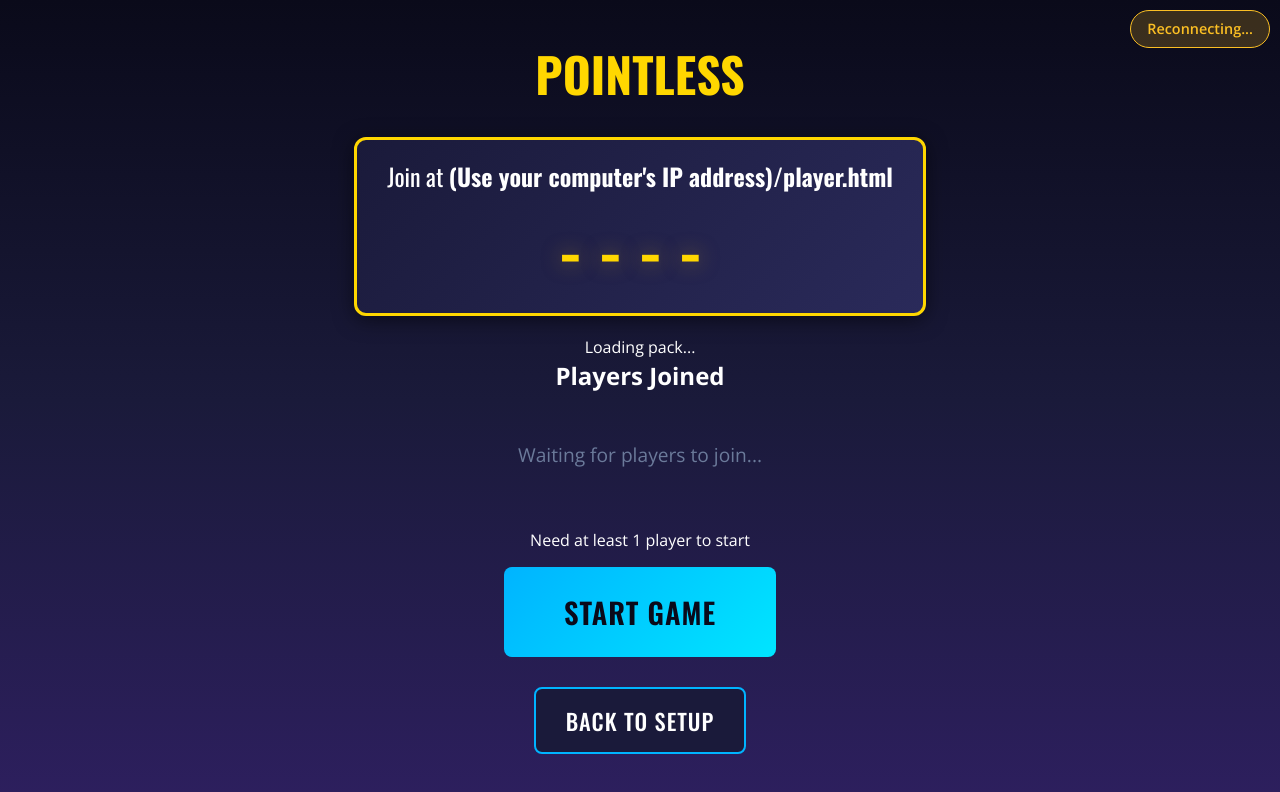
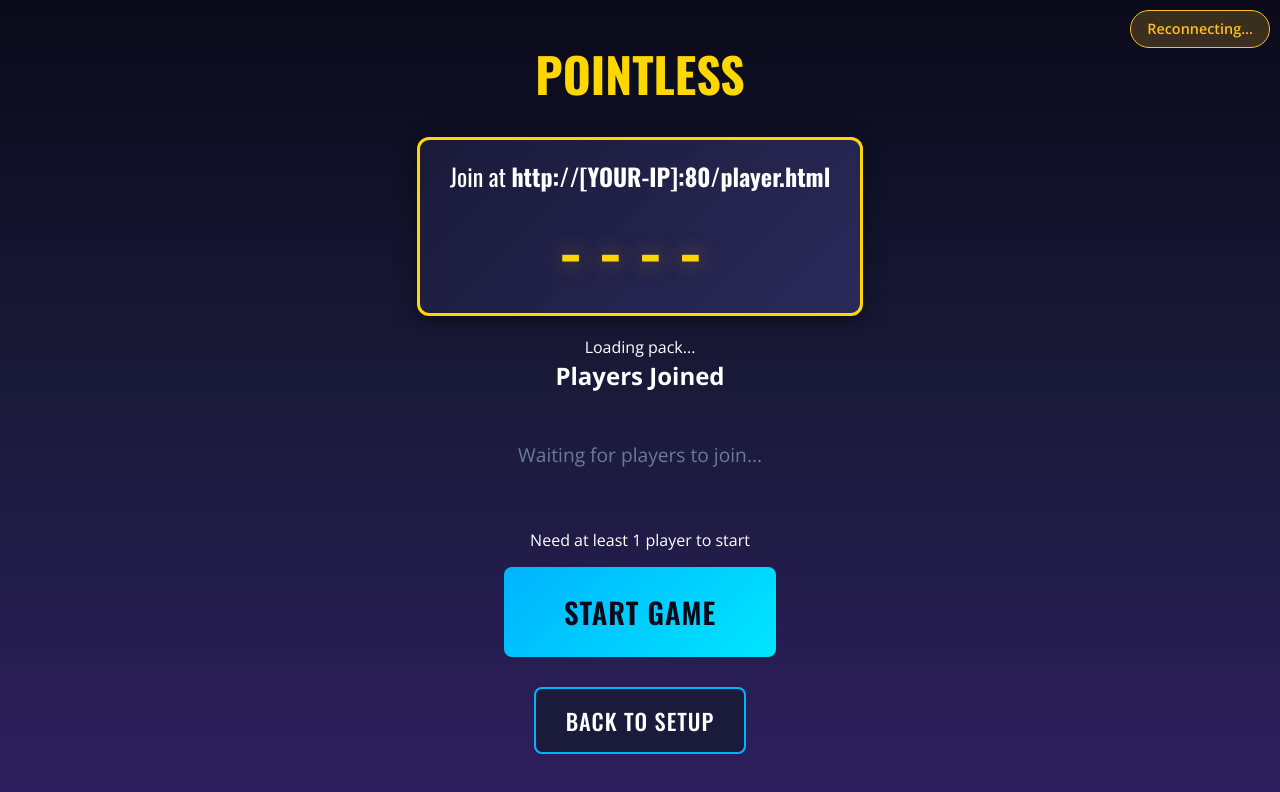
Before and after one commit to ssgjosh/pointless-quiz, a website: page host.html in a window 1280 px wide. Drawn offline with nearby package versions, Linux system fonts and the light colour scheme.

Commit message:
Fix join URL display and npm start to run WS server

```diff
--- a/host.html
+++ b/host.html
@@ -432,19 +432,22 @@
                     document.getElementById('pack-title').textContent = this.pack.title || this.pack.name || 'Quiz Pack';
                 }
 
-                // Set join URL - use production URL if on Vercel, otherwise show instructions
+                // Set join URL - detect environment and show appropriate URL
                 let joinUrl;
                 const hostname = window.location.hostname;
-                if (hostname === 'localhost' || hostname === '127.0.0.1' || hostname.startsWith('192.168.') || hostname.startsWith('10.')) {
-                    // Local development - show the network IP
-                    joinUrl = window.location.origin.replace('localhost', window.location.hostname) + '/player.html';
-                    // Add a note about LAN access
-                    const joinUrlEl = document.getElementById('join-url');
-                    if (joinUrlEl && hostname === 'localhost') {
-                        joinUrl = '(Use your computer\'s IP address)/player.html';
-                    }
+                const isLocalhost = hostname === 'localhost' || hostname === '127.0.0.1';
+                const isLanIp = hostname.startsWith('192.168.') || hostname.startsWith('10.') || hostname.match(/^172\.(1[6-9]|2[0-9]|3[01])\./);
+
+                if (isLocalhost) {
+                    // On localhost - phones can't reach this, show warning
+                    joinUrl = `http://[YOUR-IP]:${window.location.port || 80}/player.html`;
+                    // Try to detect if we're in production (Vercel sets certain headers)
+                    console.warn('Running on localhost - phones need your LAN IP to connect.');
+                } else if (isLanIp) {
+                    // On LAN IP - this is what phones can use
+                    joinUrl = window.location.origin + '/player.html';
                 } else {
-                    // Production - use origin
+                    // Production - use origin (works for Vercel, etc.)
                     joinUrl = window.location.origin + '/player.html';
                 }
                 document.getElementById('join-url').textContent = joinUrl;
```
Also changed, not shown: package.json (+5 -3 lines).
